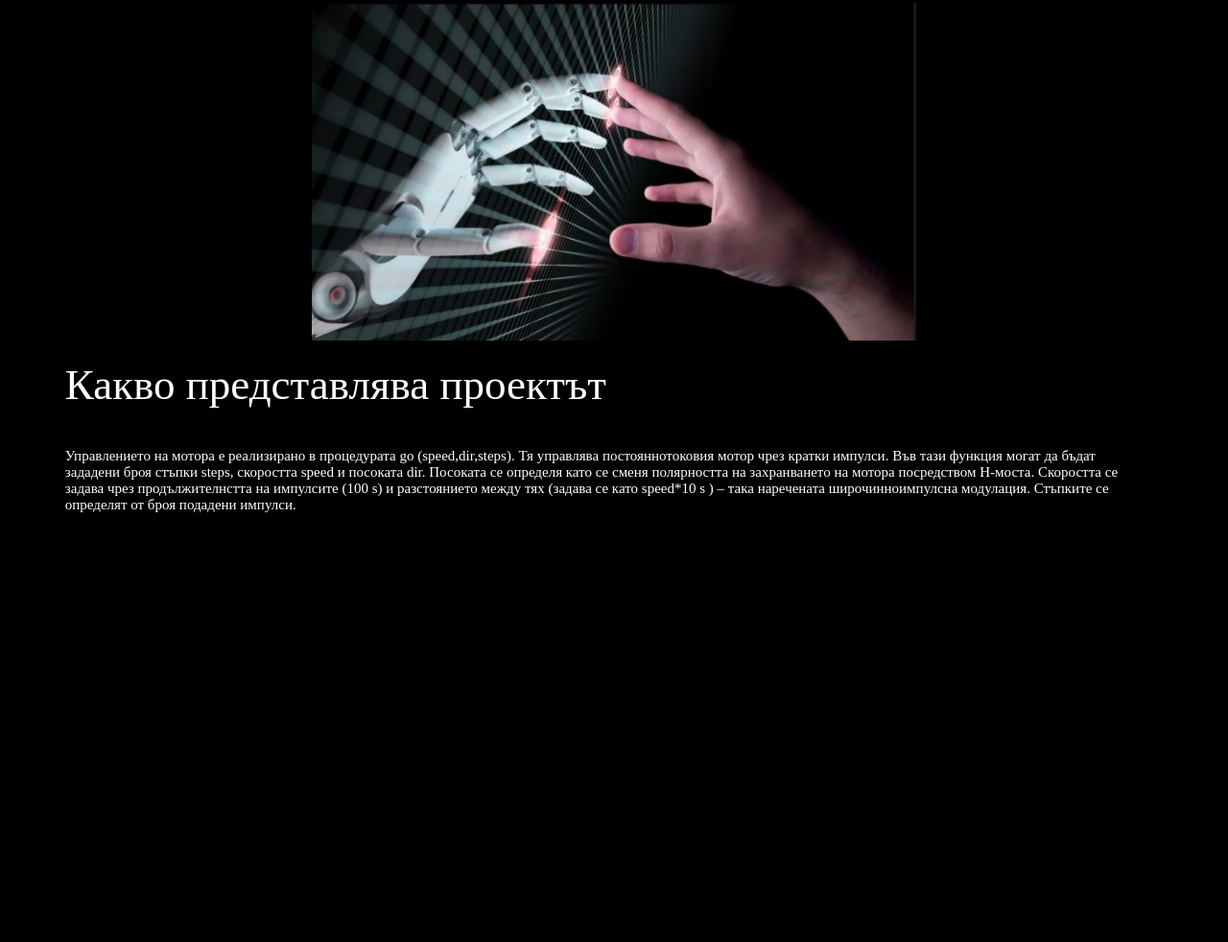
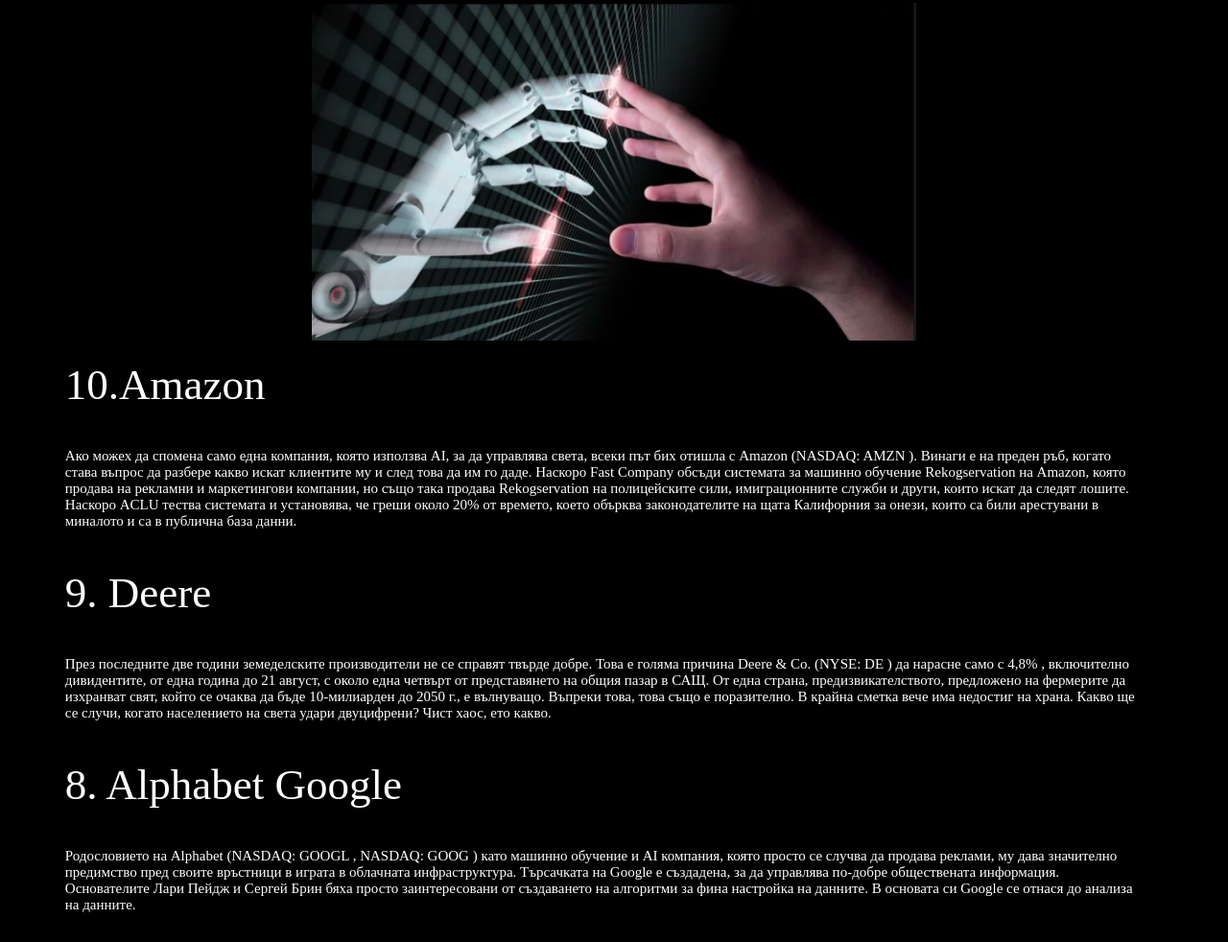
Before and after one commit to vladi2703/AIsiteProject, a plain HTML site: page Page4.html in a window 1280 px wide. Shown: the part 242-1224 px from the top of the page at 96% size. Before the commit the page ends 807 px from the top, so only its background shows below. Drawn offline with nearby package versions, Linux system fonts and the light colour scheme.

Commit message:
Page4 Dev with InvestorPlace

```diff
--- a/Page4.html
+++ b/Page4.html
@@ -18,10 +18,31 @@
     width: 50%;">
 
 <div class = "title">
-    Какво представлява проектът
+   10.Amazon
     </div>
 
     <div class = "content">
-      Управлението на мотора е реализирано в процедурата go (speed,dir,steps). Тя управлява постояннотоковия мотор чрез кратки импулси. Във тази функция могат да бъдат зададени броя стъпки steps, скоростта speed и посоката dir. Посоката се определя като се сменя полярността на захранването на мотора посредством Н-моста. Скоростта се задава чрез продължителнстта на импулсите (100 s) и разстоянието между тях (задава се като  speed*10 s ) – така наречената широчинноимпулсна модулация. Стъпките се определят от броя подадени импулси.
+        Ако можех да спомена само една компания, която използва AI, за да управлява света, всеки път бих отишла с Amazon (NASDAQ: AMZN ). Винаги е на преден ръб, когато става въпрос да разбере какво искат клиентите му и след това да им го даде.
+        Наскоро Fast Company обсъди системата за машинно обучение Rekogservation на Amazon, която продава на рекламни и маркетингови компании, но също така продава Rekogservation на полицейските сили, имиграционните служби и други, които искат да следят лошите.
+        Наскоро ACLU тества системата и установява, че греши около 20% от времето, което обърква законодателите на щата Калифорния за онези, които са били арестувани в миналото и са в публична база данни.
     </div>
+
+    <div class = "title">
+        9. Deere
+         </div>
+
+         <div class = "content">
+            През последните две години земеделските производители не се справят твърде добре. Това е голяма причина Deere & Co. (NYSE: DE ) да нарасне само с 4,8% , включително дивидентите, от една година до 21 август, с около една четвърт от представянето на общия пазар в САЩ.
+            От една страна, предизвикателството, предложено на фермерите да изхранват свят, който се очаква да бъде 10-милиарден до 2050 г., е вълнуващо. Въпреки това, това също е поразително. В крайна сметка вече има недостиг на храна. Какво ще се случи, когато населението на света удари двуцифрени? Чист хаос, ето какво.
+        </div>
+
+        <div class = "title">
+            8. Alphabet Google
+             </div>
+
+             <div class = "content">
+                Родословието на Alphabet (NASDAQ: GOOGL , NASDAQ: GOOG ) като машинно обучение и AI компания, която просто се случва да продава реклами, му дава значително предимство пред своите връстници в играта в облачната инфраструктура.
+
+Търсачката на Google е създадена, за да управлява по-добре обществената информация. Основателите Лари Пейдж и Сергей Брин бяха просто заинтересовани от създаването на алгоритми за фина настройка на данните. В основата си Google се отнася до анализа на данните.
+            </div>
 </body>
```
Also changed, not shown: Gallery.html (+1 -1 lines), Project.html (+1 -1 lines).
